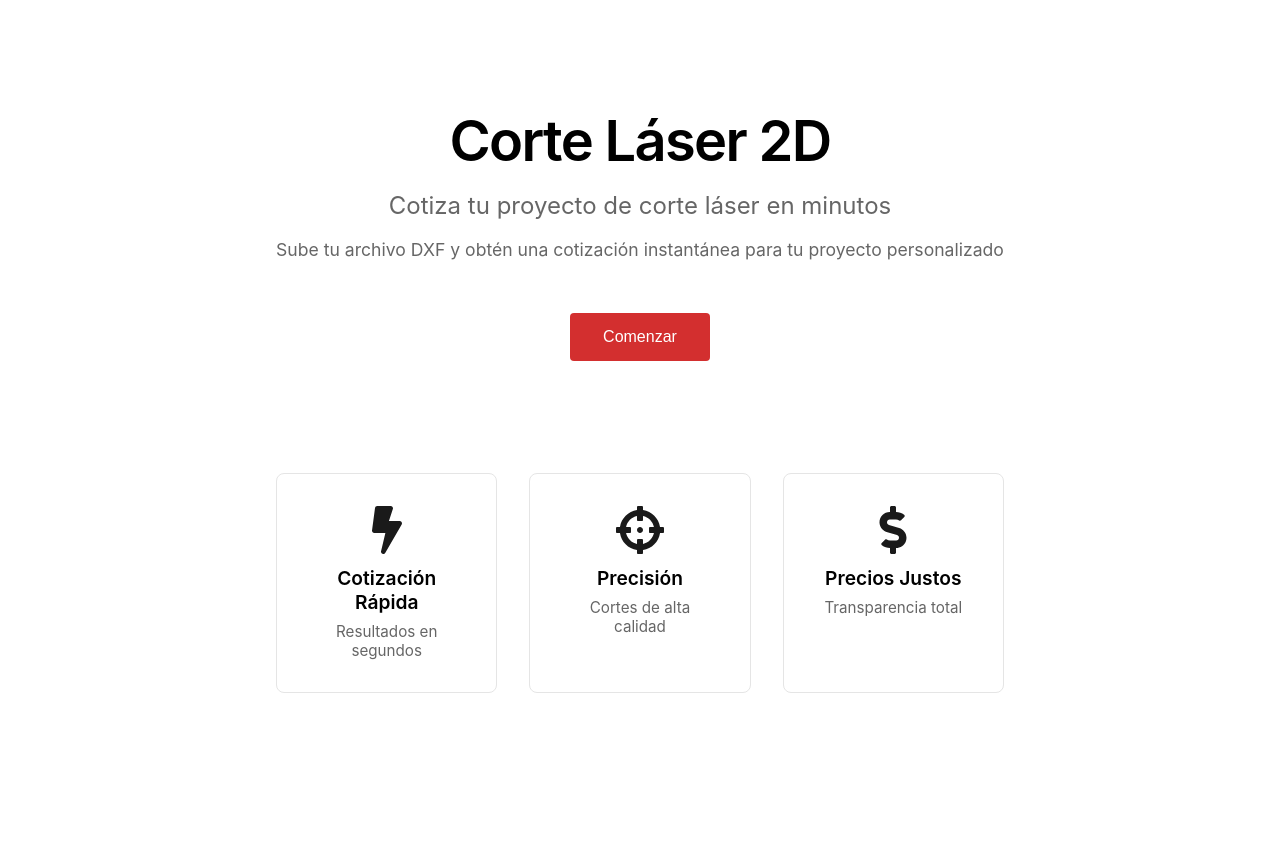
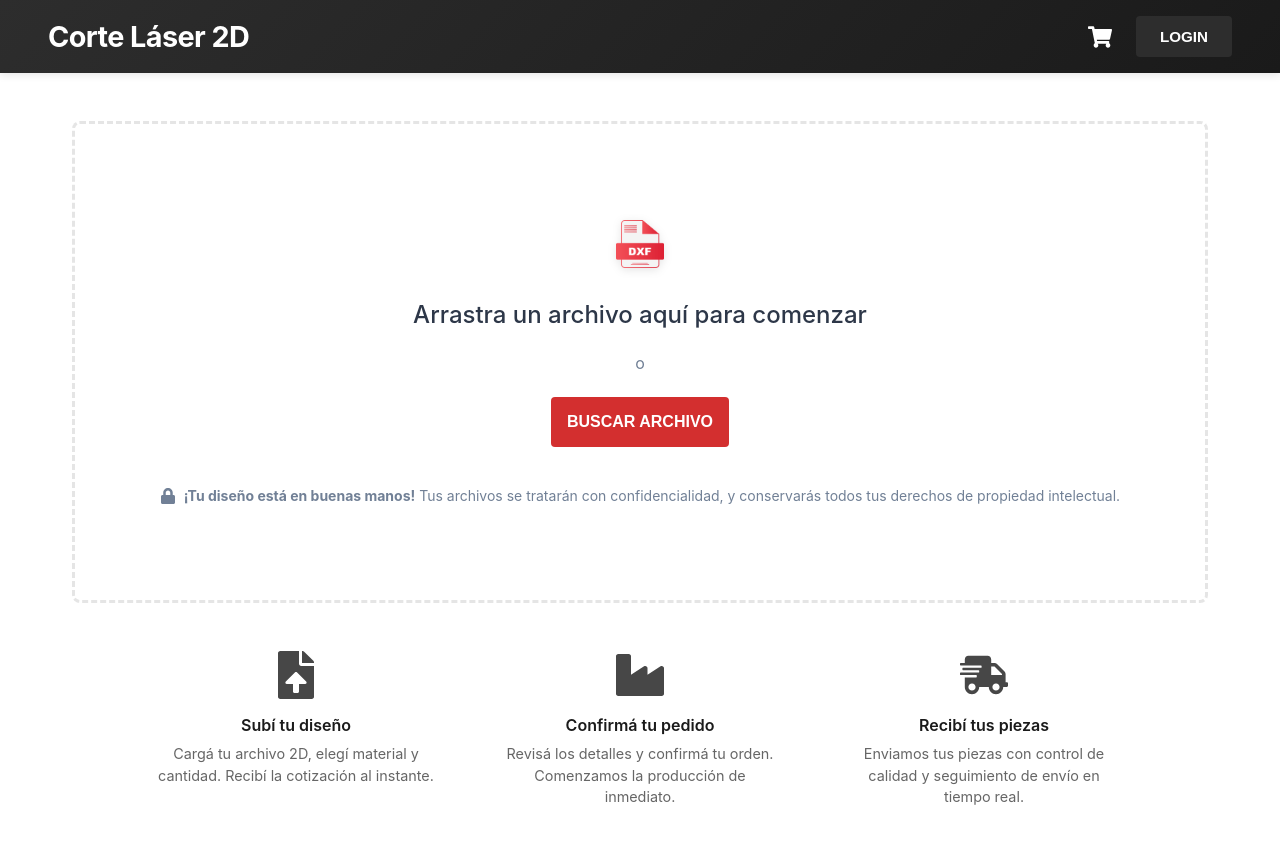
Before and after one commit to Joaquin1128/laser-cut, a React (Create React App) app in the folder laser-cut-front/: page / in a window 1280 px wide. Shown: the top 844 px of the page. Before the commit the page ends 800 px from the top, so only its background shows below. Built offline with nearby package versions, Linux system fonts and the light colour scheme.

Commit message:
se eliminó landing page para crear un proyecto independiente

```diff
--- a/laser-cut-front/src/App.js
+++ b/laser-cut-front/src/App.js
@@ -2,7 +2,6 @@ import React from 'react';
 import { BrowserRouter as Router, Routes, Route, Navigate } from 'react-router-dom';
 import './App.css';
 import { CartProvider } from './context/CartContext';
-import LandingPage from './components/LandingPage';
 import UploadPage from './components/UploadPage';
 import Wizard from './components/Wizard';
 import QuotePage from './components/QuotePage';
@@ -14,11 +13,10 @@ function App() {
       <CartProvider>
         <div className="App">
           <Routes>
-            <Route path="/" element={<LandingPage />} />
-            <Route path="/upload" element={<UploadPage />} />
+            <Route path="/" element={<UploadPage />} />
             <Route path="/wizard" element={<Wizard />} />
             <Route path="/quote" element={<QuotePage />} />
-            <Route path="/carrito" element={<CartPage />} />
+            <Route path="/cart" element={<CartPage />} />
             <Route path="*" element={<Navigate to="/" replace />} />
           </Routes>
         </div>
--- a/laser-cut-front/src/components/CartModal.js
+++ b/laser-cut-front/src/components/CartModal.js
@@ -19,7 +19,7 @@ function CartModal({ onClose }) {
 
   const handleGoToCart = () => {
     onClose?.();
-    navigate('/carrito');
+    navigate('/cart');
   };
 
   const handleOverlayClick = (event) => {
--- a/laser-cut-front/src/components/Header.js
+++ b/laser-cut-front/src/components/Header.js
@@ -10,7 +10,7 @@ function Header({ containerClass = 'wizard-header-top', logoClass = 'wizard-logo
   const cartItemCount = getCartItemCount();
 
   const handleCartClick = () => {
-    navigate('/carrito');
+    navigate('/cart');
   };
 
   return (
--- a/laser-cut-front/src/components/LandingPage.css
+++ /dev/null
@@ -1,94 +0,0 @@
-.landing-page {
-  background: var(--color-bg);
-  min-height: 100vh;
-  display: flex;
-  align-items: center;
-  justify-content: center;
-  padding: 2rem;
-}
-
-.landing-container {
-  text-align: center;
-  max-width: 900px;
-  color: #1a1a1a;
-}
-
-.landing-title {
-  font-size: 3.5rem;
-  font-weight: 600;
-  margin-bottom: 1rem;
-  letter-spacing: -0.03em;
-  color: var(--color-text);
-}
-
-.landing-subtitle {
-  font-size: 1.5rem;
-  margin-bottom: 1rem;
-  font-weight: 400;
-  color: var(--color-text-muted);
-}
-
-.landing-description {
-  font-size: 1.1rem;
-  margin-bottom: 3rem;
-  line-height: 1.6;
-  color: var(--color-text-muted);
-}
-
-.btn-landing {
-  padding: 1rem 3rem;
-  font-size: 1.2rem;
-  margin-bottom: 4rem;
-}
-
-.features {
-  display: grid;
-  grid-template-columns: repeat(auto-fit, minmax(200px, 1fr));
-  gap: 2rem;
-  margin-top: 3rem;
-}
-
-.feature {
-  padding: 2rem;
-  background: var(--color-bg);
-  border: 1px solid var(--color-border);
-  border-radius: 8px;
-  transition: all 0.3s ease;
-}
-
-.feature:hover {
-  transform: translateY(-3px);
-  box-shadow: 0 4px 12px rgba(0, 0, 0, 0.08);
-  border-color: var(--color-border-strong);
-}
-
-.feature-icon {
-  font-size: 3rem;
-  margin-bottom: 0.5rem;
-}
-
-.feature h3 {
-  font-size: 1.2rem;
-  margin-bottom: 0.5rem;
-  font-weight: 600;
-  color: var(--color-text);
-}
-
-.feature p {
-  font-size: 0.95rem;
-  color: var(--color-text-muted);
-}
-
-@media (max-width: 768px) {
-  .landing-title {
-    font-size: 2.5rem;
-  }
-
-  .landing-subtitle {
-    font-size: 1.2rem;
-  }
-
-  .features {
-    grid-template-columns: 1fr;
-  }
-}
--- a/laser-cut-front/src/components/LandingPage.js
+++ /dev/null
@@ -1,50 +0,0 @@
-import React from 'react';
-import { useNavigate } from 'react-router-dom';
-import { FaBolt, FaCrosshairs, FaDollarSign } from 'react-icons/fa';
-import './LandingPage.css';
-
-function LandingPage() {
-  const navigate = useNavigate();
-
-  const handleStartWizard = () => {
-    navigate('/upload');
-  };
-
-  return (
-    <div className="landing-page">
-      <div className="landing-container">
-        <h1 className="landing-title">Corte Láser 2D</h1>
-        <p className="landing-subtitle">
-          Cotiza tu proyecto de corte láser en minutos
-        </p>
-        <p className="landing-description">
-          Sube tu archivo DXF y obtén una cotización instantánea para tu proyecto personalizado
-        </p>
-
-        <button className="btn-primary btn-landing" onClick={handleStartWizard}>
-          Comenzar
-        </button>
-
-        <div className="features">
-          <div className="feature">
-            <FaBolt className="feature-icon" />
-            <h3>Cotización Rápida</h3>
-            <p>Resultados en segundos</p>
-          </div>
-          <div className="feature">
-            <FaCrosshairs className="feature-icon" />
-            <h3>Precisión</h3>
-            <p>Cortes de alta calidad</p>
-          </div>
-          <div className="feature">
-            <FaDollarSign className="feature-icon" />
-            <h3>Precios Justos</h3>
-            <p>Transparencia total</p>
-          </div>
-        </div>
-      </div>
-    </div>
-  );
-}
-
-export default LandingPage;
```
